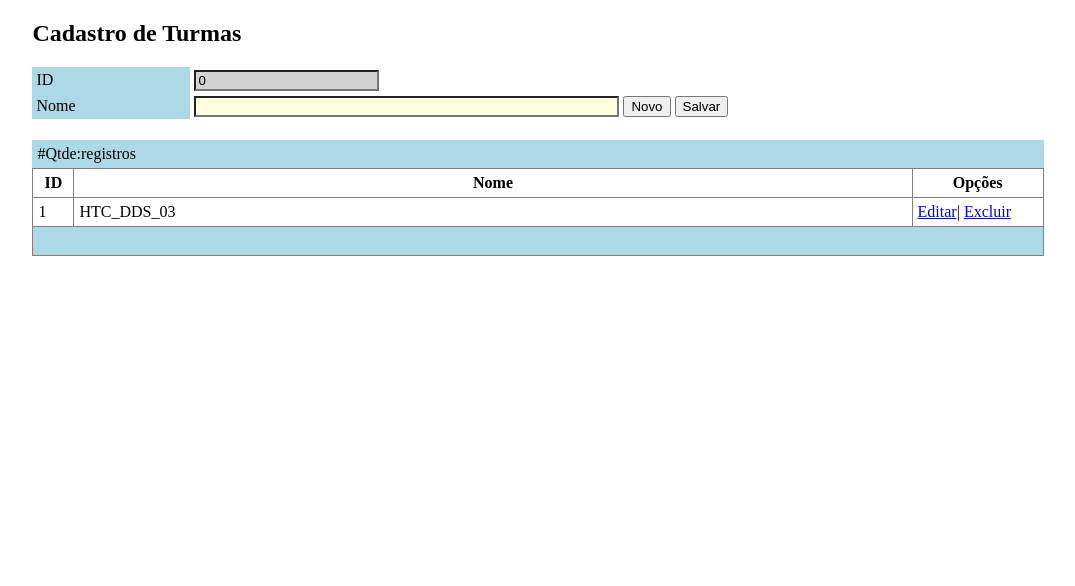
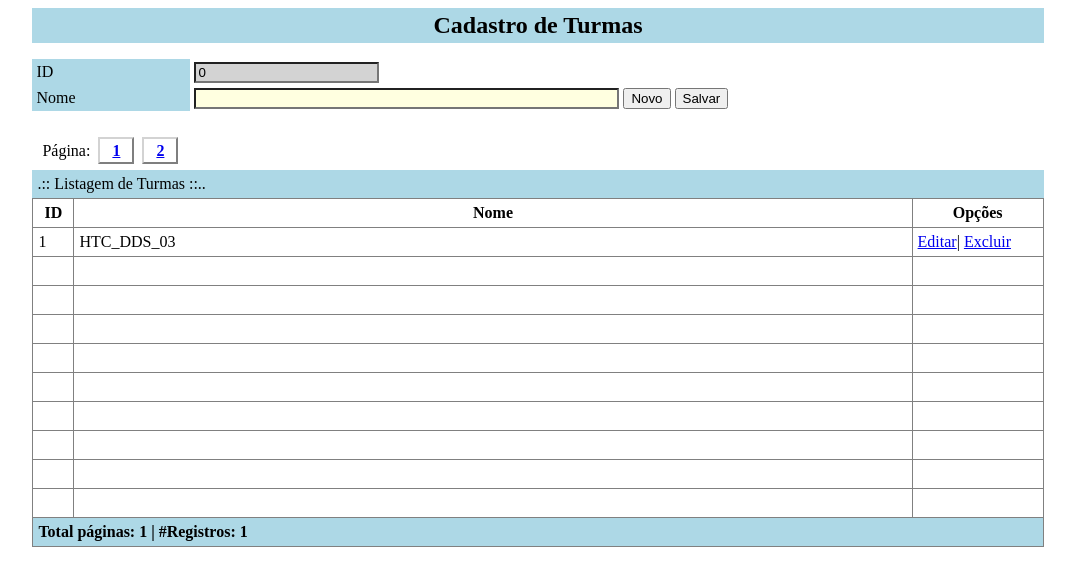
Before and after one commit to w3aewander/modelagem_php_htc_dds_03, a PHP site: page /turma.php?pagina=1 in a window 1280 px wide. Shown: the top 586 px of the page, without its empty margins (102-1177 px from the left). Run offline with PHP 8.4, Linux system fonts and the light colour scheme; data comes from the database, SQL or seed files in the repository.

Commit message:
CRUD com paginação

```diff
--- a/turma.php
+++ b/turma.php
@@ -144,7 +144,7 @@
 
     <div style="margin: 0 auto; width:80%">
         <header>
-            <h2>Cadastro de Turmas</h2>
+            <h2 style="padding: 4px;margin:0 auto;background-color: lightblue; text-align:center;">Cadastro de Turmas</h2>
             <p>
                 <form name="form_turma" id="form_turma" method="post" action="turma.php">
                     <label for="id">ID</label>
@@ -161,8 +161,27 @@
 
              <h4><?php echo !empty( $_REQUEST['mensagem']) ? $_REQUEST['mensagem']: null;?></h4>
 
+             <?php
+
+               $registros_por_pagina  = 10;
+               $pagina = $_REQUEST['pagina'] ?? 1;
+               $offset = ($pagina -1 ) * 10 ;
+
+               $turmas = CON::connect()->query("select * from TURMA limit $offset, $registros_por_pagina");
+               $paginas = ceil ($turmas->rowCount() / $registros_por_pagina) ?? 1;
+
+                echo "<div style='margin: 0 auto;padding: 10px;'>Página: ";
+                for($i=1;$i <= $paginas +1;++$i):
+                      echo "<a style='margin: 4px;padding:3px 12px;  border:2px outset lightgray;' href='?pagina={$i}'><strong>$i</strong></a>";
+                endfor;
+                echo "</div>";
+
+
+               ?>
+
+
             <table width="100%" border="1" cellpadding="5" cellspacing="4" rules="both">
-                <caption>#Qtde:registros</caption>
+                <caption>.:: Listagem de Turmas ::..</caption>
 
                 <thead>
                     <tr>
@@ -173,10 +192,6 @@
                 </thead>
                 <tbody>
 
-              <?php
-                 $turmas = CON::connect()->query("select * from TURMA ");
-
-               ?>
                     <?php foreach( $turmas as $turma ): ?>
                     <tr>
                         <td><?=$turma['id']?></td>
@@ -186,12 +201,24 @@
                         </td>
                     </tr>
                     <?php endforeach; ?>
+                    <!-- Para completar as linhas restantes para compor o layout fixo em 10 registros-->
+                    <?php
+                    if ( $turmas->rowCount() < $registros_por_pagina):
+                        for( $i=0; $i < ( $registros_por_pagina - $turmas->rowCount() ); $i++):
+                          echo '<tr>
+                            <td>&nbsp;</td>
+                            <td>&nbsp;</td>
+                            <td>&nbsp;</td>
+                          </tr>';
+                        endfor;
+                    endif; ?>
+
 
                 </tbody>
 
                 <tfoot>
                     <tr>
-                        <th colspan="3">&nbsp;</th>
+                        <th align="left" colspan="3">Total páginas: <?=$paginas ?> | #Registros: <?=$turmas->rowCount()?></th>
                     </tr>
                 </tfoot>
 
```
